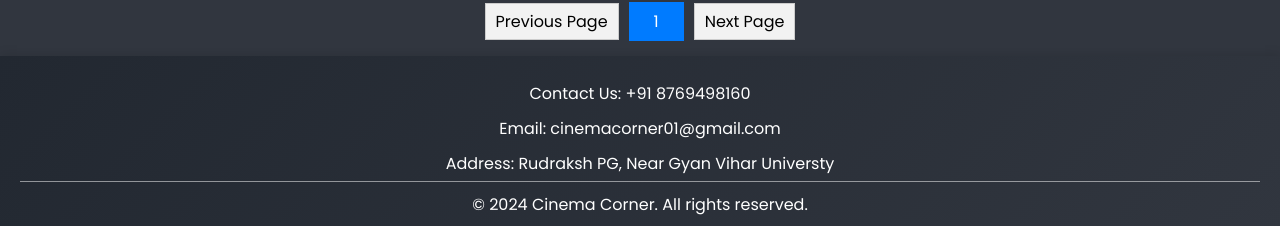
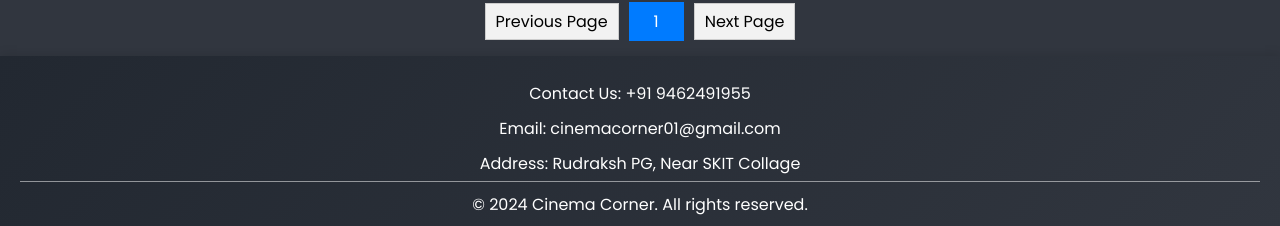
Before and after one commit to tushargoyal02/CinemaCorner, a plain HTML site: page index.html in a window 1280 px wide. Shown: the part 153-379 px from the top of the page. Drawn offline with nearby package versions, Linux system fonts and the light colour scheme; no server answers.

Commit message:
Update index.html

```diff
--- a/index.html
+++ b/index.html
@@ -76,9 +76,9 @@
     </div>
     <footer>
         <div class="footer-content">
-            <p>Contact Us: +91 8769498160</p>
+            <p>Contact Us: +91 9462491955</p>
             <p>Email: cinemacorner01@gmail.com</p>
-            <p>Address: Rudraksh PG, Near Gyan Vihar Universty</p>
+            <p>Address: Rudraksh PG, Near SKIT Collage</p>
         </div>
         <div style="border-top: 1px solid rgba(255, 255, 255, 0.5); padding-top: 10px;">
             &copy; 2024 Cinema Corner. All rights reserved.
```
